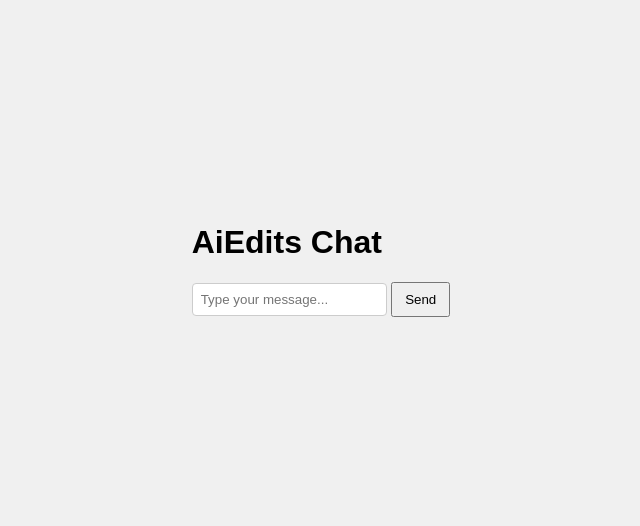
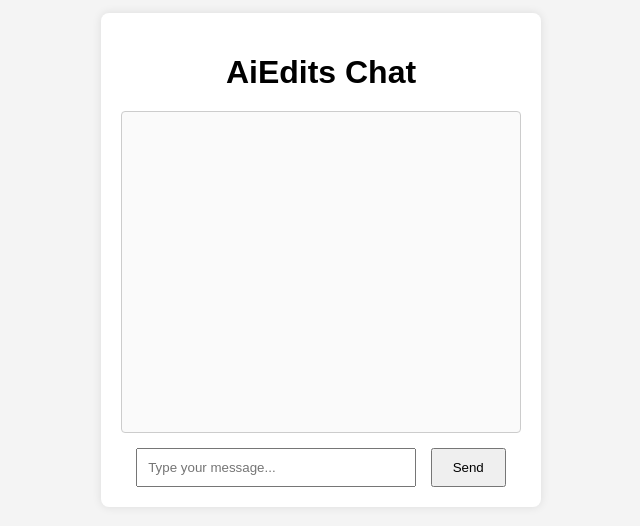
Before and after one commit to noam132/AiEdits, a plain HTML site: page index.html in a window 1280 px wide. Shown: the part 140-666 px from the top of the page, without its empty margins (319-959 px from the left). Drawn offline with Linux system fonts and the light colour scheme.

Commit message:
Update style.css

```diff
--- a/style.css
+++ b/style.css
@@ -1,39 +1,49 @@
 body {
   font-family: Arial, sans-serif;
-  background-color: #f0f0f0;
+  background-color: #f4f4f4;
+  height: 100vh;
+  margin: 0;
   display: flex;
-  height: 100vh;
   justify-content: center;
   align-items: center;
-  margin: 0;
 }
 
-.chat-container {
+.container {
   width: 400px;
-  background: white;
+  background-color: white;
+  padding: 20px;
+  box-shadow: 0 0 10px rgba(0,0,0,0.1);
   border-radius: 8px;
-  box-shadow: 0 0 10px rgba(0, 0, 0, 0.1);
-  padding: 10px;
+  text-align: center;
 }
 
-.chat-box {
-  height: 300px;
-  overflow-y: auto;
-  border: 1px solid #ddd;
-  padding: 10px;
-  margin-bottom: 10px;
+h1 {
+  margin-bottom: 20px;
 }
 
-.input-container {
-  display: flex;
-}
-
-input[type="text"] {
-  flex: 1;
-  padding: 8px;
+#chat-box {
+  height: 300px;
   border: 1px solid #ccc;
+  overflow-y: auto;
+  padding: 10px;
+  text-align: left;
+  margin-bottom: 15px;
+  background-color: #fafafa;
   border-radius: 4px;
 }
 
-button {
-  padding: 8px 12px;
+#chat-box div {
+  margin: 5px 0;
+}
+
+#userInput {
+  width: 70%;
+  padding: 10px;
+  margin-right: 10px;
+  box-sizing: border-box;
+}
+
+#sendBtn {
+  padding: 10px 20px;
+  cursor: pointer;
+}
```
